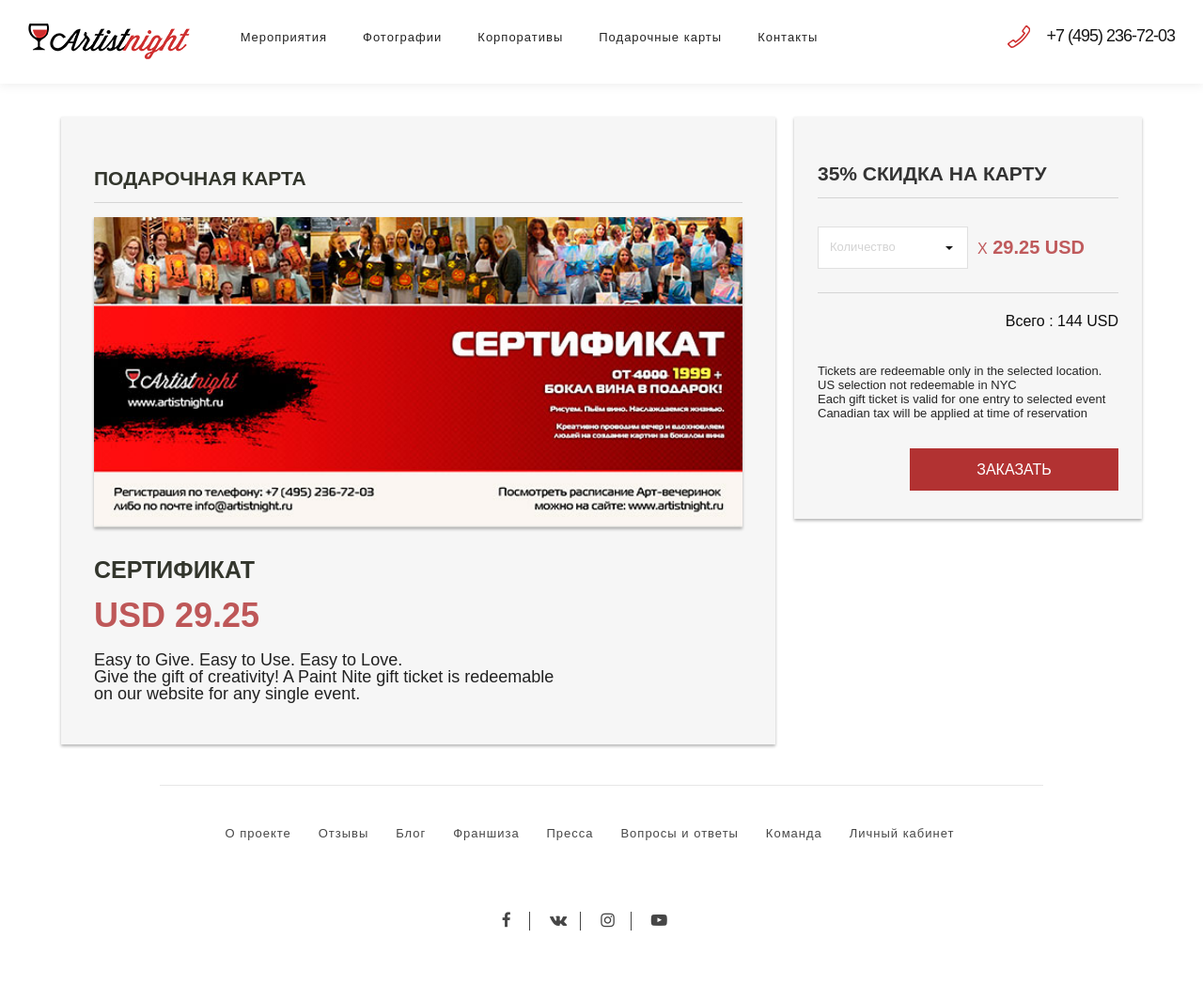
After one commit to trixter5/artistnight, a PHP site: page /giftform.php in a window 1280 px wide. The commit adds this page. Shown: the whole page at 94% size. Run offline with PHP 8.4, Linux system fonts and the light colour scheme; some libraries are stand-ins or nearby versions.

Commit message:
add. gift form page

```diff
--- a/css/base.css
+++ b/css/base.css
@@ -72,7 +72,7 @@ html.w-mod-touch * {
 .w-hidden {
   display: none;
 }
-.button,.request_form input[type="submit"]  {
+.button {
   display: inline-block;
   padding: 9px 15px;
   background-color: #3898ec;
@@ -1662,7 +1662,7 @@ textarea.w-select {
   color: #222222;
 }
 .w-nav-link.w--current {
-  color: #0082f3;
+  color: #222;
 }
 .w-nav-menu {
   position: relative;
--- a/css/style.css
+++ b/css/style.css
@@ -69,15 +69,16 @@ h2 {
   margin-bottom: 20px;
   font-size: 32px;
   line-height: 36px;
-  font-weight: 700;
+  font-weight: 600;
 }
 
 h3 {
   margin-top: 20px;
   margin-bottom: 10px;
-  font-size: 24px;
+  font-size: 25px;
   line-height: 30px;
   font-weight: 600;
+  text-transform: uppercase;
 }
 
 h4 {
@@ -220,6 +221,11 @@ a {
   border-bottom: 6px solid #be5758;
 }
 
+.w-nav-link.w--current {
+    color: #222;
+    border-bottom: 6px solid #be5758;
+}
+
 .topnav_container {
   height: 100%;
   max-width: 1835px;
@@ -601,13 +607,23 @@ a {
   text-align: center;
 }
 
-.button,.request_form input[type="submit"] {
+.button {
   min-width: 265px;
   padding-top: 17px;
   padding-bottom: 17px;
   background-color: #b23232;
   font-size: 15px;
   text-align: center;
+}
+
+.button:hover {
+  background-color: #be5758;
+  outline: none;
+}
+
+.button:active {
+  box-shadow: inset 0 0 8px 1px rgba(0, 0, 0, .2);
+  outline: none;
 }
 
 .loadmore_button {
@@ -627,10 +643,12 @@ a {
 
 .loadmore_button:hover {
   box-shadow: 0 0 4px 1px rgba(0, 0, 0, .3);
+  background-color: #fff;
 }
 
 .loadmore_button:active {
   box-shadow: inset 0 0 8px 0 rgba(0, 0, 0, .15);
+  background-color: #fff;
 }
 
 .blog_head {
@@ -959,7 +977,7 @@ select::-ms-expand {
   background-color: #f6f6f6;
 }
 
-.request_form input[type="submit"], .event_button {
+.event_button {
   display: block;
   width: 100%;
   max-height: 70px;
@@ -1524,10 +1542,11 @@ select::-ms-expand {
 }
 
 .check_forminput {
-      width: 100%;
+  width: 100%;
   height: 30px;
   margin-bottom: 15px;
   border: 1px solid #e0e0e0;
+  padding: 5px 15px;
 }
 
 .check_forminput:focus {
@@ -1599,20 +1618,14 @@ select::-ms-expand {
   font-weight: 400;
 }
 
-.request_form input[type="text"],.request_form input[type="email"]  {
+.request_input {
   width: 100%;
   height: 30px;
   margin-bottom: 15px;
   border: 1px solid #e0e0e0;
   padding: 5px 15px;
 }
-.request_form textarea{
-	  width: 100%;
-  height: 130px;
-  margin-bottom: 15px;
-  border: 1px solid #e0e0e0;
-  padding: 5px 15px;
-}
+
 .request_submitwrap {
   clear: both;
   text-align: right;
@@ -1637,7 +1650,7 @@ select::-ms-expand {
   line-height: 15px;
 }
 
-.request_form input[type="submit"]  {
+.event_button.request_submit {
   width: 223px;
   height: 45px;
   max-height: auto;
@@ -1651,16 +1664,120 @@ select::-ms-expand {
   text-align: center;
 }
 
-.request_form input[type="submit"]:hover {
+.event_button.request_submit:hover {
   background-color: #be5758;
   outline: none;
 }
 
-.request_form input[type="submit"]:active {
+.event_button.request_submit:active {
   box-shadow: inset 0 0 8px 1px rgba(0, 0, 0, .2);
   outline: none;
 }
 
+.giftform_imgwrap {
+  box-shadow: 0 2px 3px 0 rgba(0, 0, 0, .29);
+}
+
+.giftform_img {
+  width: 100%;
+}
+
+.giftform_descript {
+  margin-top: 30px;
+}
+
+.giftform_price {
+  margin-top: 15px;
+  margin-bottom: 20px;
+  color: #be5758;
+  font-size: 36px;
+  line-height: 37px;
+  font-weight: 700;
+  text-transform: uppercase;
+}
+
+.giftform_desctext {
+  padding-left: 0px;
+  color: #212121;
+  font-size: 18px;
+  line-height: 18px;
+}
+
+.giftform_val {
+  margin-bottom: 20px;
+  padding-top: 15px;
+  padding-bottom: 15px;
+  border-bottom: 1px solid #d5d5d5;
+}
+
+.giftform_valcount {
+  padding-left: 10px;
+  color: #bf5a5c;
+  font-size: 20px;
+  line-height: 45px;
+  font-weight: 700;
+}
+
+.giftform_select {
+  width: 100%;
+  height: 45px;
+  max-width: 200px;
+  border: 1px solid #e0e0e0;
+  color: #d3d3d3;
+  font-size: 13px;
+  background-image: none;
+  -webkit-appearance: none;
+    background-image: url('../images/select_img.png');
+    background-repeat: no-repeat;
+    background-position: 90% center;
+    cursor: pointer;
+    /* for FF */
+  -moz-appearance: none;
+  text-indent: 0.01px;
+  text-overflow: '';
+  /* for IE */
+  -ms-appearance: none;
+  appearance: none!important;
+}
+
+select::-ms-expand {
+  display: none;
+}
+
+.giftform_sum {
+  margin-bottom: 35px;
+  text-align: right;
+}
+
+.giftform_sumtext {
+  color: #0d0d0d;
+  font-size: 16px;
+}
+
+.giftform_textform {
+  margin-bottom: 30px;
+  padding-left: 0px;
+  color: #242424;
+  font-size: 13px;
+  line-height: 15px;
+}
+
+.button.giftform_btn {
+  width: 222px;
+  height: 45px;
+  min-width: auto;
+  padding-top: 15px;
+  padding-bottom: 15px;
+  float: right;
+  font-size: 16px;
+  line-height: 16px;
+  text-transform: uppercase;
+}
+
+.giftform_x {
+  font-size: 16px;
+  font-weight: 400;
+}
 
 @media (max-width: 1180px) {
   .menu_link {
--- a/gift.php
+++ b/gift.php
@@ -6,7 +6,7 @@
         <div class="w-hidden-small w-hidden-tiny gift_fake"></div>
         <div class="gift_text">
           <h1 class="gift_text--h1">Подарочная карта</h1>
-          <h2 class="gift_text--h2">сделайте приятно <br>своим близким</h2><a href="#" class="button button--buy gift_btn">Купить</a>
+          <h2 class="gift_text--h2">сделайте приятно <br>своим близким</h2><a href="giftform.php" class="button button--buy gift_btn">Купить</a>
         </div>
       </div>
     </main>
--- /dev/null
+++ b/giftform.php
@@ -0,0 +1,60 @@
+
+<?php include('header.php'); ?>
+
+  <main class="w-section main">
+      <div class="content content_simple">
+        <div class="w-row">
+          <div class="w-col w-col-8 w-col-stack">
+            <div class="eventpage_info">
+              <div class="request_head">
+                <h1 class="request_h1">Подарочная карта</h1>
+              </div>
+              <div class="giftform_imgwrap"><img src="images/gift_card.jpg" class="giftform_img">
+              </div>
+              <div class="giftform_descript">
+                <h3>Сертификат</h3>
+                <div class="giftform_price">USD 29.25</div>
+                <p class="giftform_desctext">Easy to Give. Easy to Use. Easy to Love.
+                  <br>Give the gift of creativity! A Paint Nite gift ticket is redeemable
+                  <br>on our website for any single event.</p>
+              </div>
+            </div>
+          </div>
+          <div class="w-col w-col-4 w-col-stack">
+            <div class="check_right">
+              <div class="request_head">
+                <h2 class="request_h1">35% скидка на карту</h2>
+              </div>
+              <div class="form">
+                <form name="girtform" class="w-clearfix">
+                  <div class="giftform_val">
+                    <div class="w-row">
+                      <div class="w-col w-col-6">
+                        <select id="field-3" name="field-3" class="w-select giftform_select">
+                          <option value="">Количество</option>
+                          <option value="First">1</option>
+                          <option value="Second">2</option>
+                          <option value="Third">3</option>
+                        </select>
+                      </div>
+                      <div class="w-col w-col-6">
+                        <div class="giftform_valcount"><span class="giftform_x">X</span> 29.25 USD</div>
+                      </div>
+                    </div>
+                  </div>
+                  <div class="giftform_sum">
+                    <div class="giftform_sumtext">Всего : 144 USD</div>
+                  </div>
+                  <p class="giftform_textform">Tickets are redeemable only in the selected location. US selection not redeemable in NYC
+                    <br>Each gift ticket is valid for one entry to selected event
+                    <br>Canadian tax will be applied at time of reservation</p>
+                  <input type="submit" value="Заказать" class="button giftform_btn">
+                </form>
+              </div>
+            </div>
+          </div>
+        </div>
+      </div>
+    </main>
+
+<?php include('footer.php'); ?>
```
Also changed, not shown: images/gift_card.jpg (added), images/select_img.png (added).
